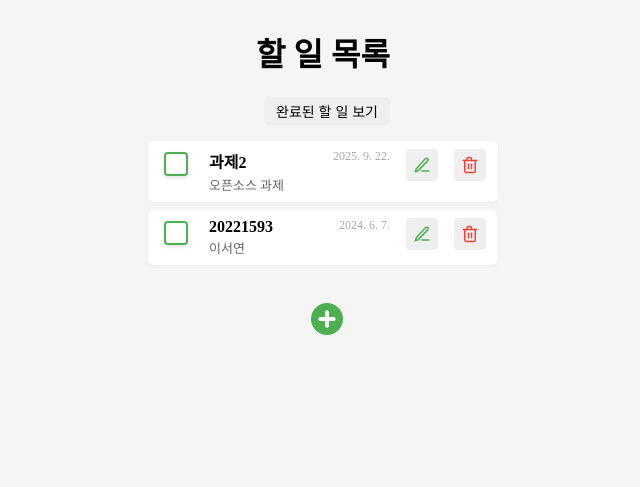
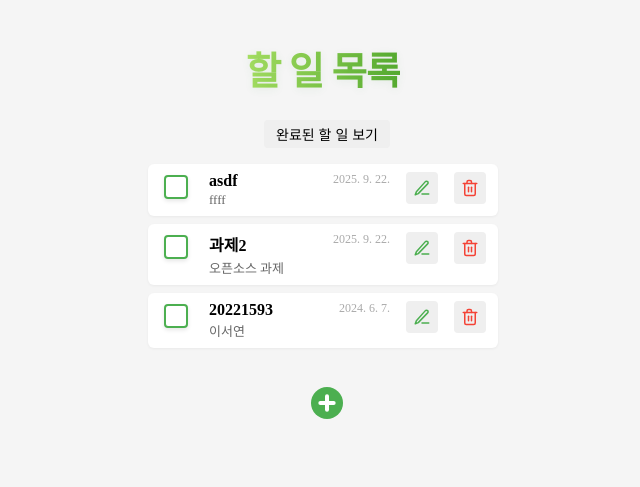
Before and after one commit to tjdus/FastApi-Todos, a FastAPI app: page / in a window 1280 px wide. Shown: the top 487 px of the page, without its empty margins (317-957 px from the left). Run offline with FastAPI, Linux system fonts and the light colour scheme.

Commit message:
design h1

```diff
--- a/templates/index.html
+++ b/templates/index.html
@@ -14,7 +14,16 @@
             background: #f5f5f5;
         }
         h1 {
+            font-size: 2.4rem;
+            font-weight: 800;
+            color: #388e3c;
+            letter-spacing: -1px;
+            margin: 32px 0 24px 0;
             text-align: center;
+            text-shadow: 0 2px 8px rgba(56, 142, 60, 0.08);
+            background: linear-gradient(90deg, #a8e063 0%, #56ab2f 100%);
+            -webkit-background-clip: text;
+            -webkit-text-fill-color: transparent;
         }
         #todo-list {
             width: 350px;
--- a/todo.json
+++ b/todo.json
@@ -5,7 +5,7 @@
         "description": "\uc774\uc11c\uc5f0",
         "completed": false,
         "created_at": "2024-06-07T12:34:56.000Z",
-        "updated_at": "2024-06-07T12:34:56.000Z"
+        "updated_at": "2025-09-22T14:38:34.115Z"
     },
     {
         "id": 1758550203031,
@@ -22,5 +22,13 @@
         "completed": false,
         "created_at": "2025-09-22T14:25:03.370Z",
         "updated_at": "2025-09-22T14:25:03.370Z"
+    },
+    {
+        "id": 1758551907817,
+        "title": "asdf",
+        "description": "ffff",
+        "completed": false,
+        "created_at": "2025-09-22T14:38:27.817Z",
+        "updated_at": "2025-09-22T14:38:27.817Z"
     }
 ]
```
